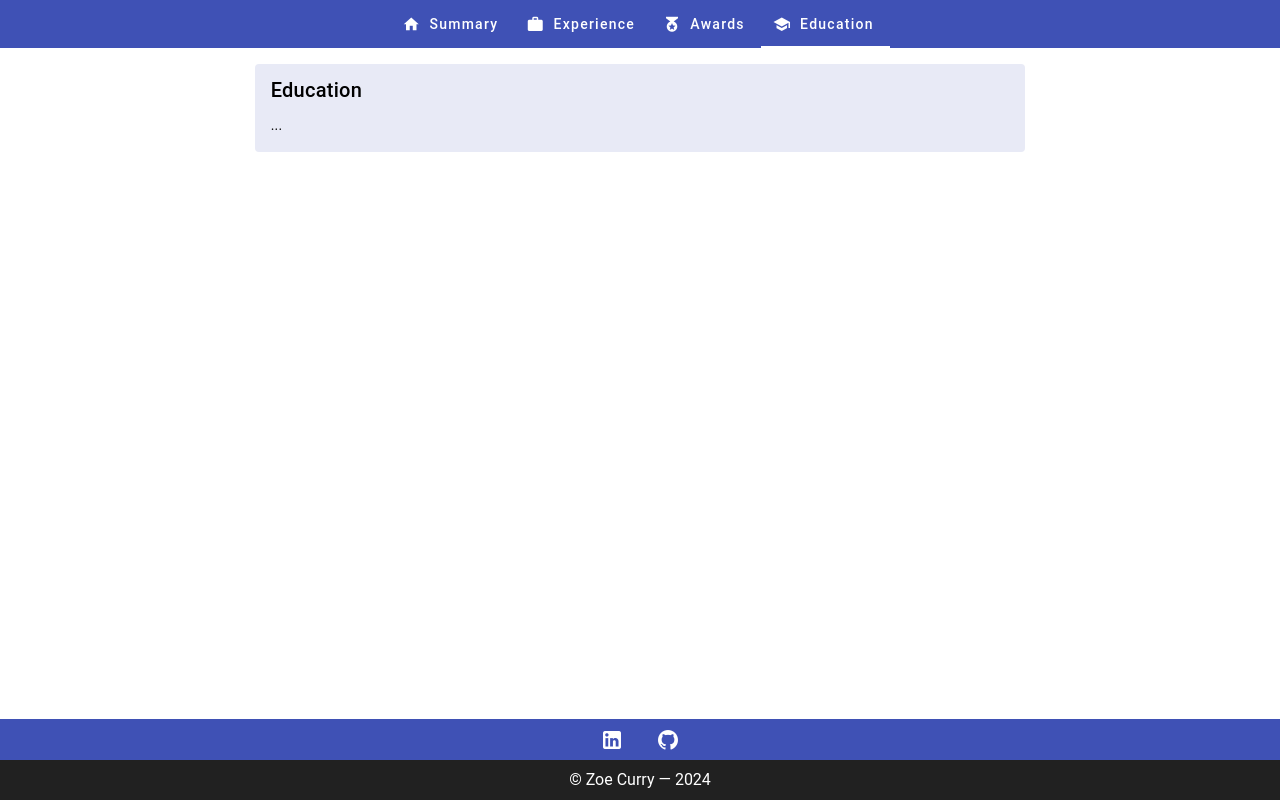
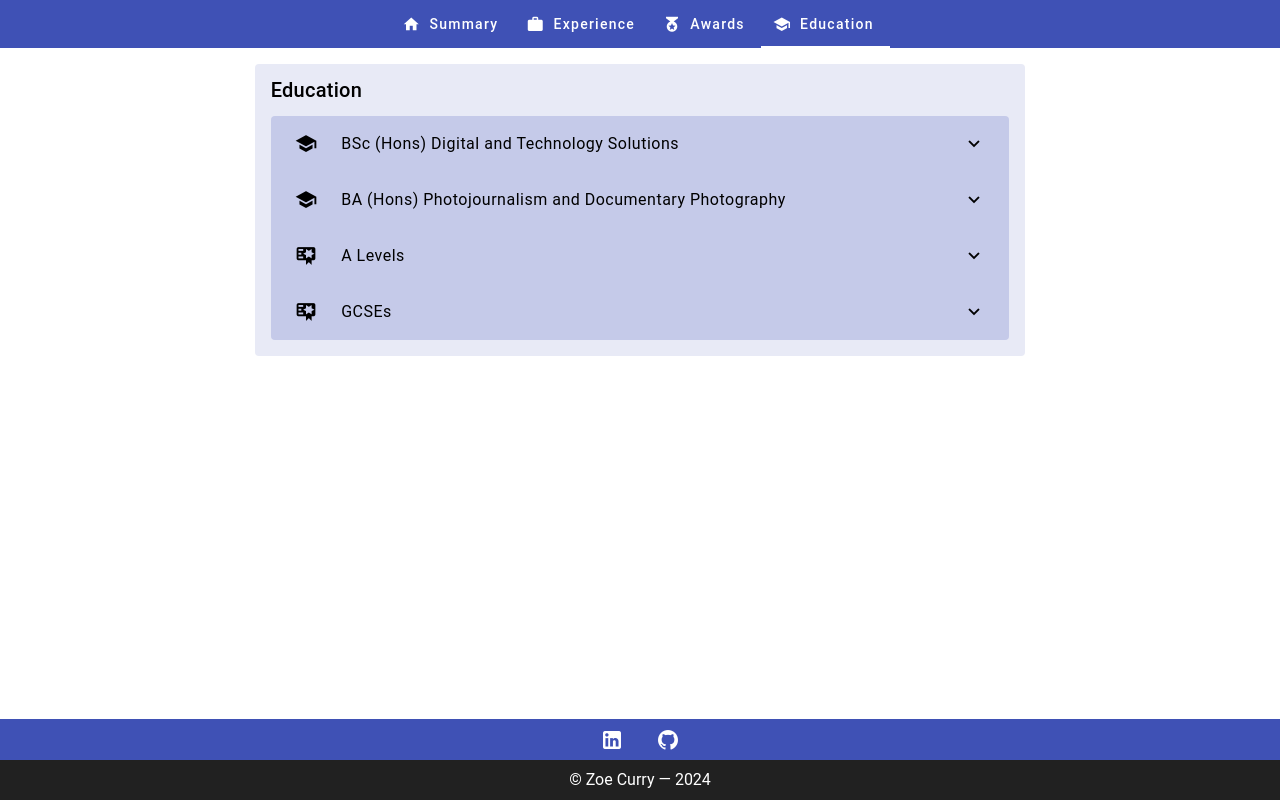
Before and after one commit to pixel-m4ge/cv-website, a Nuxt app: page / in a window 1280 px wide. Both pictures are taken after a click on the tab "Education". Built offline with nearby package versions, Linux system fonts and the light colour scheme.

Commit message:
✨ new feature: education page

```diff
--- a/pages/index.vue
+++ b/pages/index.vue
@@ -407,7 +407,77 @@
                 class="bg-indigo-lighten-5"
                 title="Education"
               >
-                <v-card-text>...</v-card-text>
+                <v-card-text>
+                  <v-expansion-panels variant="accordion" flat multiple>
+                    <v-expansion-panel class="bg-indigo-lighten-4">
+                      <v-expansion-panel-title>
+                        <v-icon icon="mdi-school" />
+                        <span class="pl-6 text-body-1">
+                          BSc (Hons) Digital and Technology Solutions
+                        </span>
+                      </v-expansion-panel-title>
+                      <v-expansion-panel-text>
+                        <div class="font-weight-bold">
+                          University of South Wales
+                        </div>
+                        <div>2019 - 2024</div>
+                        <div class="pt-2">
+                          Predicted to graduate with a First Class
+                        </div>
+                      </v-expansion-panel-text>
+                    </v-expansion-panel>
+
+                    <v-expansion-panel class="bg-indigo-lighten-4">
+                      <v-expansion-panel-title>
+                        <v-icon icon="mdi-school" />
+                        <span class="pl-6 text-body-1">
+                          BA (Hons) Photojournalism and Documentary Photography
+                        </span>
+                      </v-expansion-panel-title>
+                      <v-expansion-panel-text>
+                        <div class="font-weight-bold">
+                          University of Gloucestershire
+                        </div>
+                        <div>2016 - 2019</div>
+                        <div class="pt-2">Graduated with a First Class</div>
+                      </v-expansion-panel-text>
+                    </v-expansion-panel>
+
+                    <v-expansion-panel class="bg-indigo-lighten-4">
+                      <v-expansion-panel-title>
+                        <v-icon icon="mdi-certificate" />
+                        <span class="pl-6 text-body-1"> A Levels </span>
+                      </v-expansion-panel-title>
+                      <v-expansion-panel-text>
+                        <div class="font-weight-bold">
+                          St David's Catholic College
+                        </div>
+                        <div>2014 - 2016</div>
+                        <div class="pt-2">
+                          Photography (B), Film Studies (A*), Business Studies
+                          (B)
+                        </div>
+                      </v-expansion-panel-text>
+                    </v-expansion-panel>
+
+                    <v-expansion-panel class="bg-indigo-lighten-4">
+                      <v-expansion-panel-title>
+                        <v-icon icon="mdi-certificate" />
+                        <span class="pl-6 text-body-1"> GCSEs </span>
+                      </v-expansion-panel-title>
+                      <v-expansion-panel-text>
+                        <div class="font-weight-bold">
+                          Bryn Hafren Comprehensive School
+                        </div>
+                        <div>2008 - 2013</div>
+                        <div class="pt-2">
+                          9 GCSEs Grade A-B including Maths and English (4 As, 5
+                          Bs)
+                        </div>
+                      </v-expansion-panel-text>
+                    </v-expansion-panel>
+                  </v-expansion-panels>
+                </v-card-text>
               </v-card>
             </v-col>
             <v-col sm="2" cols="0"></v-col>
```
